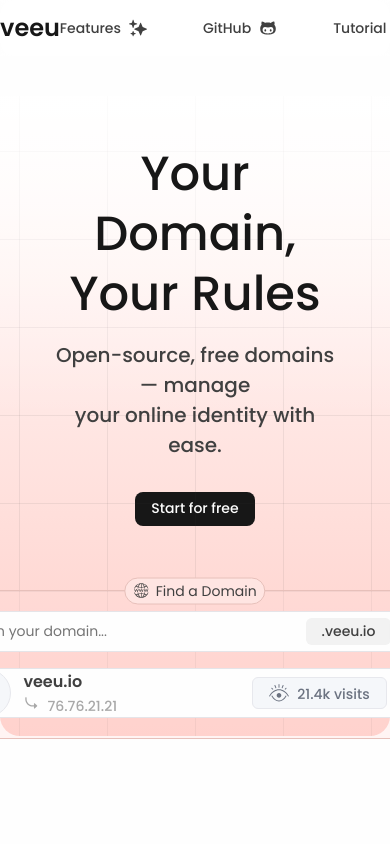
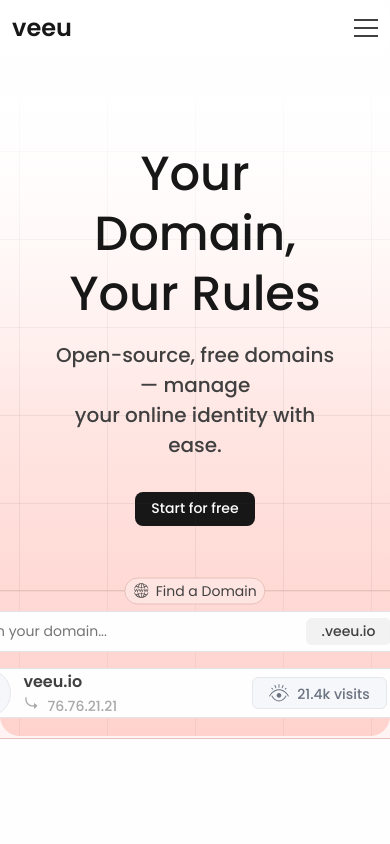
Before and after one commit to skygig/veeu.io, a Next.js app in the folder apps/web/: page / in a window 390 px wide. Shown: the top 844 px of the page. Built offline with nearby package versions, Linux system fonts and the light colour scheme.

Commit message:
web: make navbar responsive

```diff
--- a/apps/web/src/components/Navbar.tsx
+++ b/apps/web/src/components/Navbar.tsx
@@ -1,8 +1,8 @@
 "use client";
 
+import { useEffect, useState } from "react";
 import Link from "next/link";
 import Image from "next/image";
-import { useEffect, useState } from "react";
 
 import styles from "@/styles/navbar.module.scss";
 
@@ -12,10 +12,10 @@
 
 const Navbar = () => {
   const [scrolled, setScrolled] = useState(false);
+  const [mobileMenuOpen, setMobileMenuOpen] = useState(false);
 
   useEffect(() => {
     const handleScroll = () => {
-      console.log("Scrolling :::", scrollY);
       if (window.scrollY > 38) {
         setScrolled(true);
       } else {
@@ -27,11 +27,20 @@
     return () => window.removeEventListener("scroll", handleScroll);
   }, []);
 
+  const toggleMobileMenu = () => {
+    setMobileMenuOpen(!mobileMenuOpen);
+  };
+
+  const closeMobileMenu = () => {
+    setMobileMenuOpen(false);
+  };
+
   return (
     <nav className={`${styles.nav} ${scrolled ? styles.scrolled : ""}`}>
       <div className={styles.main}>
         <h1>veeu</h1>
 
+        {/* Desktop Navigation */}
         <div className={styles.options}>
           <div>
             <span>Features</span>
@@ -47,6 +56,7 @@
           </div>
         </div>
 
+        {/* Desktop Action Buttons */}
         <div className={styles.action}>
           <Link
             className={styles.login}
@@ -59,7 +69,55 @@
             <button>Sign up</button>
           </Link>
         </div>
+
+        {/* Mobile Menu Button */}
+        <button
+          className={styles.mobileMenuButton}
+          onClick={toggleMobileMenu}
+          aria-label="Toggle mobile menu"
+        >
+          <span></span>
+          <span></span>
+          <span></span>
+        </button>
       </div>
+
+      {/* Mobile Menu */}
+      {mobileMenuOpen && (
+        <div className={styles.mobileMenu}>
+          <div className={styles.mobileOptions}>
+            <div onClick={closeMobileMenu}>
+              <span>Features</span>
+              <Image src={stars} alt="stars" width={18} />
+            </div>
+            <div onClick={closeMobileMenu}>
+              <span>GitHub</span>
+              <Image src={github} alt="github" width={18} />
+            </div>
+            <div onClick={closeMobileMenu}>
+              <span>Tutorial</span>
+              <Image src={tutorial} alt="tutorial" width={18} />
+            </div>
+          </div>
+
+          <div className={styles.mobileAction}>
+            <Link
+              className={styles.login}
+              href="https://app.veeu.io/auth?mode=sign-ip"
+              onClick={closeMobileMenu}
+            >
+              <button>Log in</button>
+            </Link>
+
+            <Link
+              href="https://app.veeu.io/auth?mode=sign-up"
+              onClick={closeMobileMenu}
+            >
+              <button>Sign up</button>
+            </Link>
+          </div>
+        </div>
+      )}
     </nav>
   );
 };
--- a/apps/web/src/styles/navbar.module.scss
+++ b/apps/web/src/styles/navbar.module.scss
@@ -22,6 +22,10 @@
   h1 {
     font-weight: 600;
     flex: 1;
+  }
+
+  @media (max-width: 768px) {
+    padding: 0 1rem;
   }
 }
 
@@ -50,6 +54,14 @@
   div:hover {
     text-decoration: underline;
   }
+
+  @media (max-width: 900px) {
+    flex: 2;
+  }
+
+  @media (max-width: 768px) {
+    display: none;
+  }
 }
 
 .action {
@@ -59,6 +71,10 @@
   button {
     font-weight: 400;
   }
+
+  @media (max-width: 768px) {
+    display: none;
+  }
 }
 
 .login button {
@@ -66,4 +82,126 @@
   border: 1px solid #e7e8ed;
   background-color: var(--background);
   margin-right: 0.75rem;
+
+  &:hover {
+    background-color: #f8f9fa;
+  }
 }
+
+// Mobile Menu Button
+.mobileMenuButton {
+  display: none;
+  flex-direction: column;
+  justify-content: space-between;
+  width: 24px;
+  height: 18px;
+  background: none;
+  border: none;
+  cursor: pointer;
+  padding: 0;
+  z-index: 101;
+
+  span {
+    display: block;
+    height: 2px;
+    width: 100%;
+    background-color: var(--lightBlack);
+    transition: all 0.3s ease;
+  }
+
+  @media (max-width: 768px) {
+    display: flex;
+  }
+}
+
+// Mobile Menu
+.mobileMenu {
+  display: none;
+  top: 100%;
+  left: 0;
+  right: 0;
+  background-color: rgba(255, 255, 255, 0.95);
+  backdrop-filter: blur(2px);
+  border-bottom: 1px solid rgb(229, 229, 229);
+  padding: 1rem;
+  box-shadow: 0 4px 6px -1px rgba(0, 0, 0, 0.1);
+
+  @media (max-width: 768px) {
+    display: block;
+  }
+}
+
+.mobileOptions {
+  display: flex;
+  flex-direction: column;
+  gap: 1rem;
+  margin-bottom: 1.5rem;
+
+  div {
+    flex-direction: row-reverse;
+    width: 100%;
+
+    display: flex;
+    align-items: center;
+    gap: 0.5rem;
+    color: var(--lightBlack);
+    font-size: 16px;
+    line-height: 20px;
+    font-weight: 500;
+    cursor: pointer;
+    padding: 0.5rem 0;
+
+    &:hover {
+      text-decoration: underline;
+    }
+
+    &:last-child {
+      border-bottom: none;
+    }
+  }
+}
+
+.mobileAction {
+  display: flex;
+  flex-direction: column;
+  gap: 0.75rem;
+
+  button {
+    font-weight: 400;
+    padding: 0.5rem 1rem;
+    border-radius: 0.375rem;
+    font-size: 16px;
+    cursor: pointer;
+    transition: all 0.2s ease;
+    width: 100%;
+  }
+
+  .login button {
+    color: var(--lightBlack);
+    border: 1px solid #e7e8ed;
+    background-color: var(--background);
+    margin-right: 0;
+    margin-bottom: 0.5rem;
+
+    &:hover {
+      background-color: #f8f9fa;
+    }
+  }
+}
+
+@media (max-width: 1120px) {
+  .main {
+    max-width: 100%;
+    padding: 0 1rem;
+  }
+}
+
+@media (max-width: 480px) {
+  .main {
+    padding: 0 0.75rem;
+  }
+
+  .mobileMenu {
+    padding: 0.75rem;
+  }
+}
```
